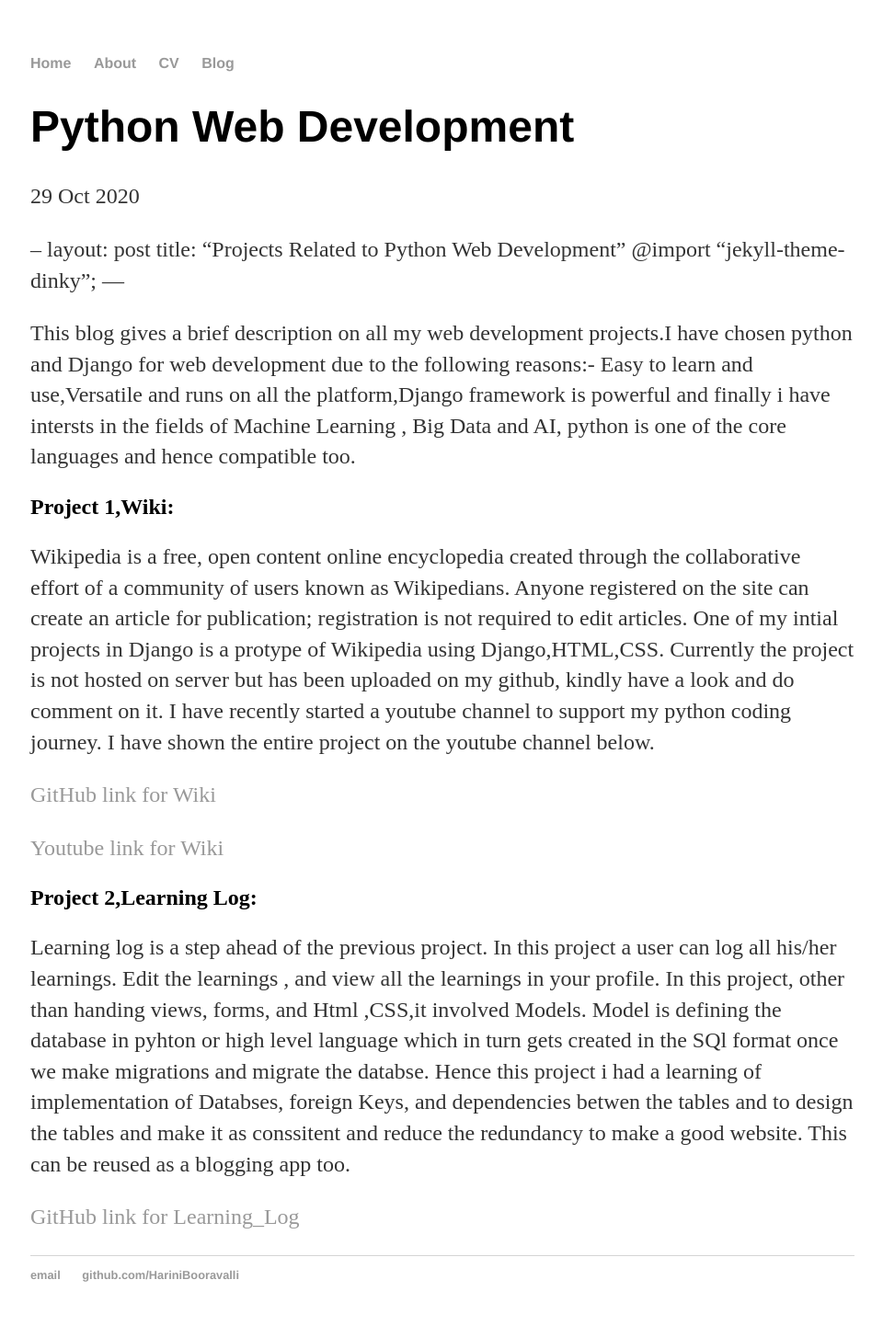
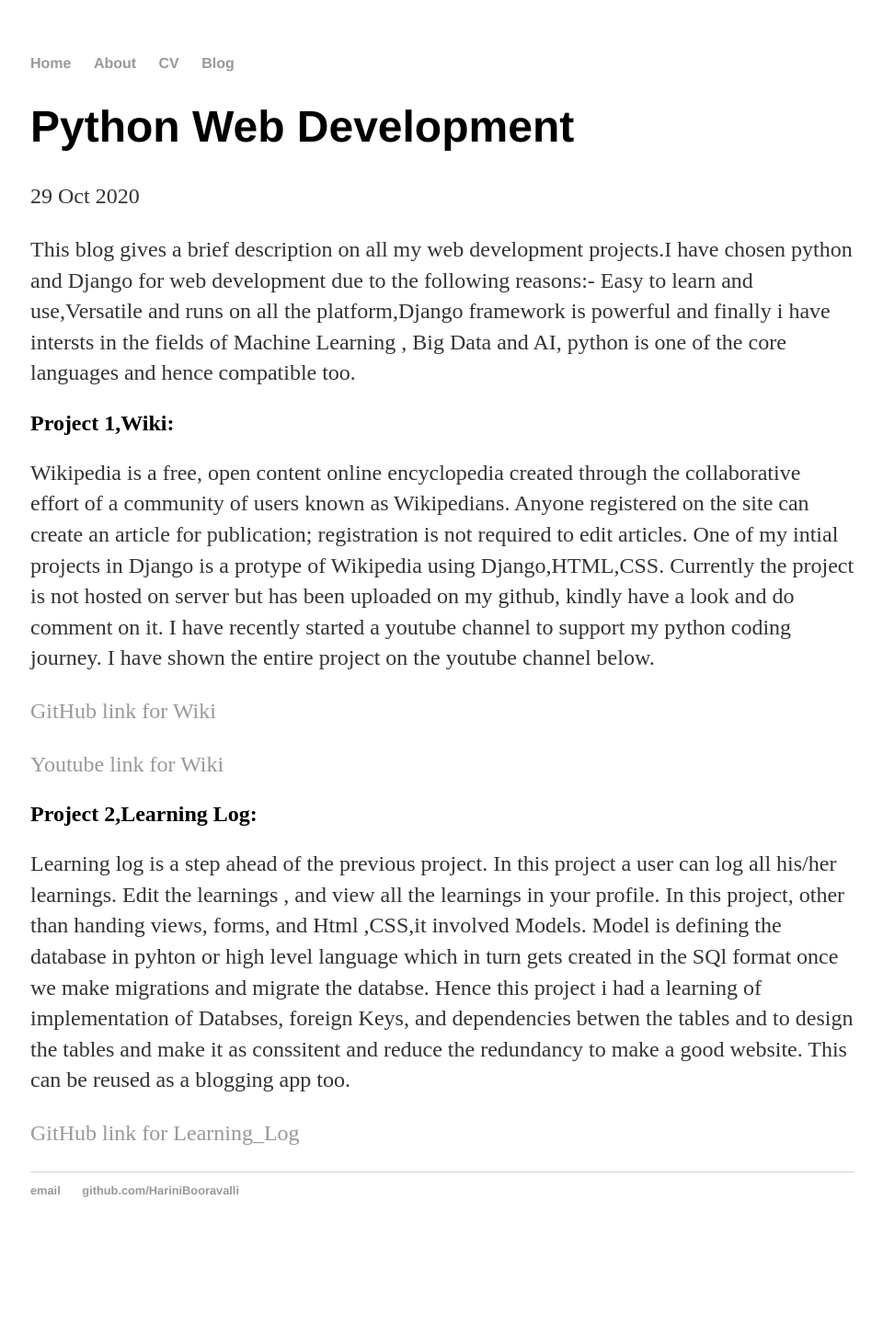
Before and after one commit to HariniBooravalli/HariniBooravalli.github.io, a Jekyll site: the page built from _posts/2020-10-29-Python-Web-Development.md, in a window 1280 px wide. Shown: the whole page at 92% size, without its empty margins (159-1119 px from the left). Built offline with Jekyll 4.4.1, drawn with Linux system fonts in a browser that asks for light colours; our own code applies the rules of GitHub Pages for plain Markdown files; after the commit the page ends 1362 px from its top, so only the background shows below that.

Commit message:
Update 2020-10-29-Python-Web-Development.md

```diff
--- a/_posts/2020-10-29-Python-Web-Development.md
+++ b/_posts/2020-10-29-Python-Web-Development.md
@@ -1,8 +1,3 @@
---
-layout: post
-title: "Projects Related to Python Web Development"
-@import "jekyll-theme-dinky";
----
 
 This blog gives a brief description on all my web development projects.I have chosen python and Django for web development due to the following reasons:-
 Easy to learn and use,Versatile and runs on all the platform,Django framework is powerful and finally i have intersts in the fields of Machine Learning , Big Data and AI, python is one of the core languages and hence compatible too.
```
